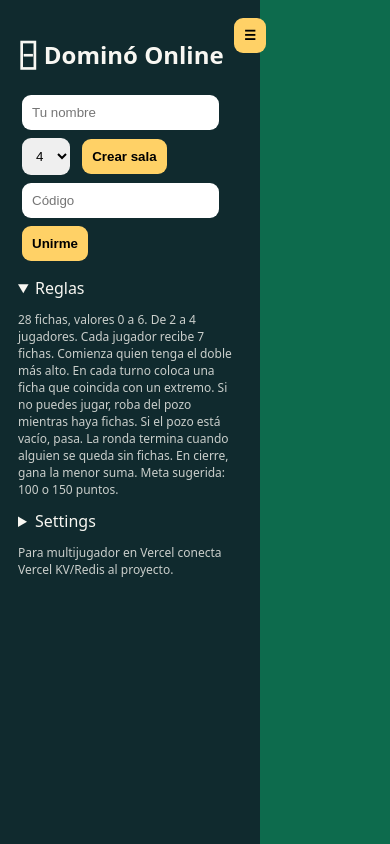
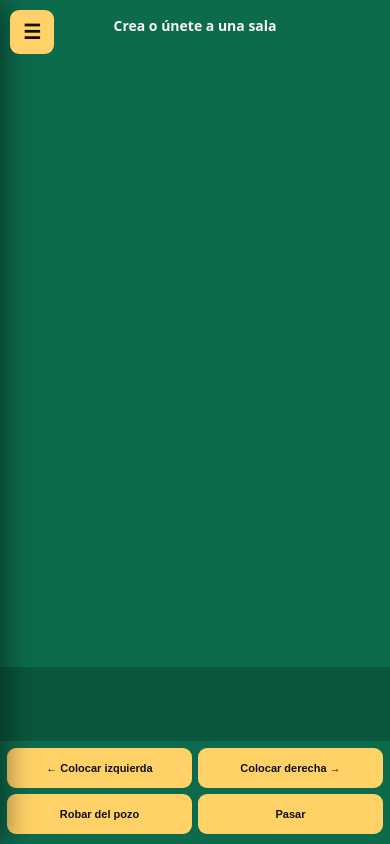
Before and after one commit to miguelszanella90/Domino_Latino, a website: page public/index.html in a window 390 px wide. Drawn offline with Linux system fonts and the light colour scheme.

Commit message:
Refactor index.html for responsive design and layout
Updated HTML structure and styles for responsiveness and improved layout.

```diff
--- a/public/index.html
+++ b/public/index.html
@@ -2,7 +2,7 @@
 <html lang="es">
 <head>
 <meta charset="utf-8">
-<meta name="viewport" content="width=device-width,initial-scale=1">
+<meta name="viewport" content="width=device-width,initial-scale=1,viewport-fit=cover">
 <title>Dominó Online</title>
 
 <style>
@@ -17,42 +17,52 @@
   box-sizing:border-box;
 }
 
+html,body{
+  margin:0;
+  width:100%;
+  height:100%;
+}
+
 body{
-  margin:0;
-  font-family:system-ui;
+  font-family:system-ui,-apple-system,BlinkMacSystemFont,"Segoe UI",sans-serif;
   background:var(--felt);
   color:var(--ink);
-  height:100vh;
   overflow:hidden;
 }
 
 .app{
   display:grid;
   grid-template-columns:300px 1fr;
-  height:100%;
+  width:100%;
+  height:100dvh;
 }
+
+/* =========================
+   PANEL LATERAL
+   ========================= */
 
 .side{
   background:var(--panel);
   padding:18px;
-  overflow:auto;
-  transition:.25s;
-}
-
-.side.closed{
-  margin-left:-260px;
+  overflow-y:auto;
+  transition:transform .25s ease;
+  z-index:20;
 }
 
 .toggle{
   position:fixed;
   left:270px;
   top:14px;
-  z-index:4;
+  z-index:30;
+  width:42px;
+  height:42px;
+  padding:0;
+  font-size:20px;
 }
 
-.side.closed+.main .toggle{
-  left:12px;
-}
+/* =========================
+   CONTROLES
+   ========================= */
 
 button,
 input,
@@ -61,27 +71,63 @@ select{
   border-radius:9px;
   border:0;
   margin:4px;
+  font-size:15px;
 }
 
 button{
   cursor:pointer;
   background:var(--accent);
+  color:#111;
   font-weight:700;
 }
+
+input{
+  max-width:100%;
+}
+
+.row{
+  display:flex;
+  flex-wrap:wrap;
+}
+
+.small{
+  font-size:12px;
+  opacity:.8;
+}
+
+details{
+  margin:12px 0;
+}
+
+.players div{
+  padding:7px;
+  background:#ffffff12;
+  margin:5px 0;
+  border-radius:7px;
+}
+
+/* =========================
+   JUEGO
+   ========================= */
 
 .main{
   position:relative;
   display:flex;
   flex-direction:column;
+  min-width:0;
+  height:100%;
 }
 
 .top{
-  padding:12px;
+  flex:0 0 auto;
+  padding:12px 60px;
   text-align:center;
+  min-height:48px;
 }
 
 .board{
-  flex:1;
+  flex:1 1 auto;
+  min-height:0;
   display:flex;
   align-items:center;
   justify-content:center;
@@ -91,10 +137,13 @@ button{
   flex-wrap:wrap;
 }
 
-/* FICHA DE DOMINÓ */
+/* =========================
+   FICHAS
+   ========================= */
 
 .tile{
   display:flex;
+  flex:0 0 auto;
   background:#fff;
   color:#111;
   border-radius:8px;
@@ -102,8 +151,6 @@ button{
   box-shadow:0 3px 8px #0005;
   cursor:pointer;
 }
-
-/* Cada mitad de la ficha */
 
 .tile .face{
   width:48px;
@@ -116,13 +163,9 @@ button{
   justify-items:center;
 }
 
-/* Línea central */
-
 .tile .face+.face{
   border-left:2px solid #222;
 }
-
-/* Espacios donde pueden ir los puntos */
 
 .tile .face i{
   width:9px;
@@ -130,71 +173,190 @@ button{
   border-radius:50%;
 }
 
-/* Punto negro */
-
 .tile .face i.pip{
   background:#111;
 }
 
+.selected{
+  outline:4px solid var(--accent);
+}
+
+/* =========================
+   MANO
+   ========================= */
+
 .hand{
+  flex:0 0 auto;
   min-height:105px;
   background:#0003;
   padding:12px;
   display:flex;
   gap:8px;
   align-items:center;
-  overflow:auto;
+  overflow-x:auto;
+  overflow-y:hidden;
 }
 
-.selected{
-  outline:4px solid var(--accent);
-}
+/* =========================
+   BOTONES INFERIORES
+   ========================= */
 
-details{
-  margin:12px 0;
-}
-
-.players div{
-  padding:6px;
-  background:#ffffff12;
-  margin:5px;
-  border-radius:7px;
-}
-
-.row{
+.actions{
+  flex:0 0 auto;
+  text-align:center;
+  padding:8px;
+  padding-bottom:max(8px,env(safe-area-inset-bottom));
+  background:var(--felt);
   display:flex;
+  justify-content:center;
+  gap:6px;
   flex-wrap:wrap;
 }
 
-.small{
-  font-size:12px;
-  opacity:.8;
-}
+/* =========================
+   MÓVIL
+   ========================= */
 
 @media(max-width:700px){
 
-  .app{
-    grid-template-columns:260px 1fr;
+  body{
+    overflow:hidden;
   }
 
-  .side{
-    position:absolute;
-    z-index:3;
-    height:100%;
-    width:260px;
+  .app{
+    display:block;
+    position:relative;
+    width:100%;
+    height:100dvh;
   }
 
-  .side.closed{
+  /* El menú ocupa casi toda la pantalla,
+     pero empieza cerrado */
+
+  .side{
+    position:fixed;
+    top:0;
+    left:0;
+    width:min(88vw,340px);
+    height:100dvh;
+    padding:
+      max(18px,env(safe-area-inset-top))
+      18px
+      max(24px,env(safe-area-inset-bottom))
+      18px;
+
     transform:translateX(-100%);
+    box-shadow:8px 0 25px #0006;
+  }
+
+  .side.open{
+    transform:translateX(0);
+  }
+
+  /* Botón menú */
+
+  .toggle{
+    position:fixed;
+    top:max(10px,env(safe-area-inset-top));
+    left:10px;
+    width:44px;
+    height:44px;
+    z-index:40;
     margin:0;
   }
 
-  .toggle{
-    left:230px;
+  .side.open + .main .toggle{
+    left:min(calc(88vw - 54px),286px);
   }
 
+  .main{
+    width:100%;
+    height:100dvh;
+  }
+
+  .top{
+    min-height:58px;
+    padding:
+      max(16px,env(safe-area-inset-top))
+      60px
+      8px
+      60px;
+    font-size:14px;
+  }
+
+  .board{
+    padding:15px 10px;
+    gap:4px;
+    align-content:center;
+  }
+
+  /* Fichas un poco más pequeñas */
+
+  .tile .face{
+    width:36px;
+    height:48px;
+    padding:5px;
+  }
+
+  .tile .face i{
+    width:7px;
+    height:7px;
+  }
+
+  /* Mano siempre visible */
+
   .hand{
-    min-height:90px;
+    width:100%;
+    min-height:74px;
+    padding:8px;
+    gap:6px;
+    overflow-x:auto;
+    -webkit-overflow-scrolling:touch;
+  }
+
+  /* Botones accesibles encima de Safari */
+
+  .actions{
+    width:100%;
+    display:grid;
+    grid-template-columns:1fr 1fr;
+    gap:6px;
+    padding:7px 7px max(10px,env(safe-area-inset-bottom));
+  }
+
+  .actions button{
+    margin:0;
+    padding:10px 5px;
+    font-size:12px;
+    min-height:40px;
+  }
+
+  .side h2{
+    margin-top:50px;
+  }
+
+  #room button{
+    font-size:14px;
+  }
+}
+
+/* Teléfonos muy pequeños */
+
+@media(max-width:390px){
+
+  .tile .face{
+    width:32px;
+    height:44px;
+    padding:4px;
+  }
+
+  .tile .face i{
+    width:6px;
+    height:6px;
+  }
+
+  .actions button{
+    font-size:11px;
   }
 }
 </style>
@@ -297,17 +459,14 @@ Meta
 
 </details>
 
-<p class="small">
-Para multijugador en Vercel conecta Vercel KV/Redis al proyecto.
-</p>
-
 </aside>
 
 <main class="main">
 
 <button
 class="toggle"
-onclick="side.classList.toggle('closed')">
+id="menuButton"
+onclick="toggleMenu()">
 ☰
 </button>
 
@@ -327,7 +486,7 @@ class="hand"
 id="hand">
 </div>
 
-<div style="text-align:center;padding:8px">
+<div class="actions">
 
 <button onclick="play('left')">
 ← Colocar izquierda
@@ -364,6 +523,36 @@ if(qs.get('room')){
   code.value=qs.get('room');
 }
 
+
+/* =========================
+   MENÚ RESPONSIVE
+   ========================= */
+
+function isMobile(){
+  return window.matchMedia('(max-width:700px)').matches;
+}
+
+function toggleMenu(){
+
+  if(isMobile()){
+    side.classList.toggle('open');
+  }else{
+    side.classList.toggle('closed');
+  }
+}
+
+function closeMobileMenu(){
+
+  if(isMobile()){
+    side.classList.remove('open');
+  }
+}
+
+
+/* =========================
+   API
+   ========================= */
+
 const api=async body=>{
 
   let r=await fetch(
@@ -385,6 +574,11 @@ const api=async body=>{
 
   return j;
 };
+
+
+/* =========================
+   CREAR SALA
+   ========================= */
 
 async function create(){
 
@@ -409,6 +603,11 @@ async function create(){
   }
 }
 
+
+/* =========================
+   UNIRSE
+   ========================= */
+
 async function join(){
 
   try{
@@ -431,6 +630,11 @@ async function join(){
   }
 }
 
+
+/* =========================
+   ENTRAR A SALA
+   ========================= */
+
 function enter(){
 
   room.hidden=false;
@@ -450,7 +654,17 @@ function enter(){
     refresh,
     1500
   );
+
+  /* En teléfono cerramos automáticamente
+     el panel para mostrar el tablero */
+
+  closeMobileMenu();
 }
+
+
+/* =========================
+   ACTUALIZAR
+   ========================= */
 
 async function refresh(){
 
@@ -471,6 +685,11 @@ async function refresh(){
   }catch{}
 }
 
+
+/* =========================
+   ACCIONES
+   ========================= */
+
 async function act(action){
 
   try{
@@ -490,7 +709,12 @@ async function act(action){
   }
 }
 
-async function play(side){
+
+/* =========================
+   JUGAR FICHA
+   ========================= */
+
+async function play(sideToPlay){
 
   if(selected===null){
     return alert('Selecciona una ficha');
@@ -503,7 +727,7 @@ async function play(side){
       code:game.code,
       playerId:pid,
       tileIndex:selected,
-      side
+      side:sideToPlay
     });
 
     selected=null;
@@ -539,8 +763,7 @@ function pipFace(n){
   for(let pos=1;pos<=9;pos++){
 
     dots+=`
-      <i class="${layouts[n].includes(pos) ? 'pip' : ''}">
-      </i>
+      <i class="${layouts[n].includes(pos) ? 'pip' : ''}"></i>
     `;
 
   }
@@ -553,7 +776,9 @@ function pipFace(n){
 }
 
 
-/* CREAR VISUALMENTE LA FICHA */
+/* =========================
+   CREAR FICHA
+   ========================= */
 
 function tile(t,i,click){
 
@@ -583,7 +808,9 @@ function tile(t,i,click){
 }
 
 
-/* ACTUALIZAR JUEGO */
+/* =========================
+   RENDER
+   ========================= */
 
 function render(){
 
@@ -630,7 +857,9 @@ function render(){
 }
 
 
-/* COPIAR LINK DE LA SALA */
+/* =========================
+   COPIAR URL
+   ========================= */
 
 function copyLink(){
 
@@ -644,7 +873,9 @@ function copyLink(){
 }
 
 
-/* MUSICA */
+/* =========================
+   MÚSICA
+   ========================= */
 
 let ac;
 
@@ -658,7 +889,6 @@ function music(on){
         g=ac.createGain();
 
     o.frequency.value=110;
-
     g.gain.value=.02;
 
     o.connect(g)
```
